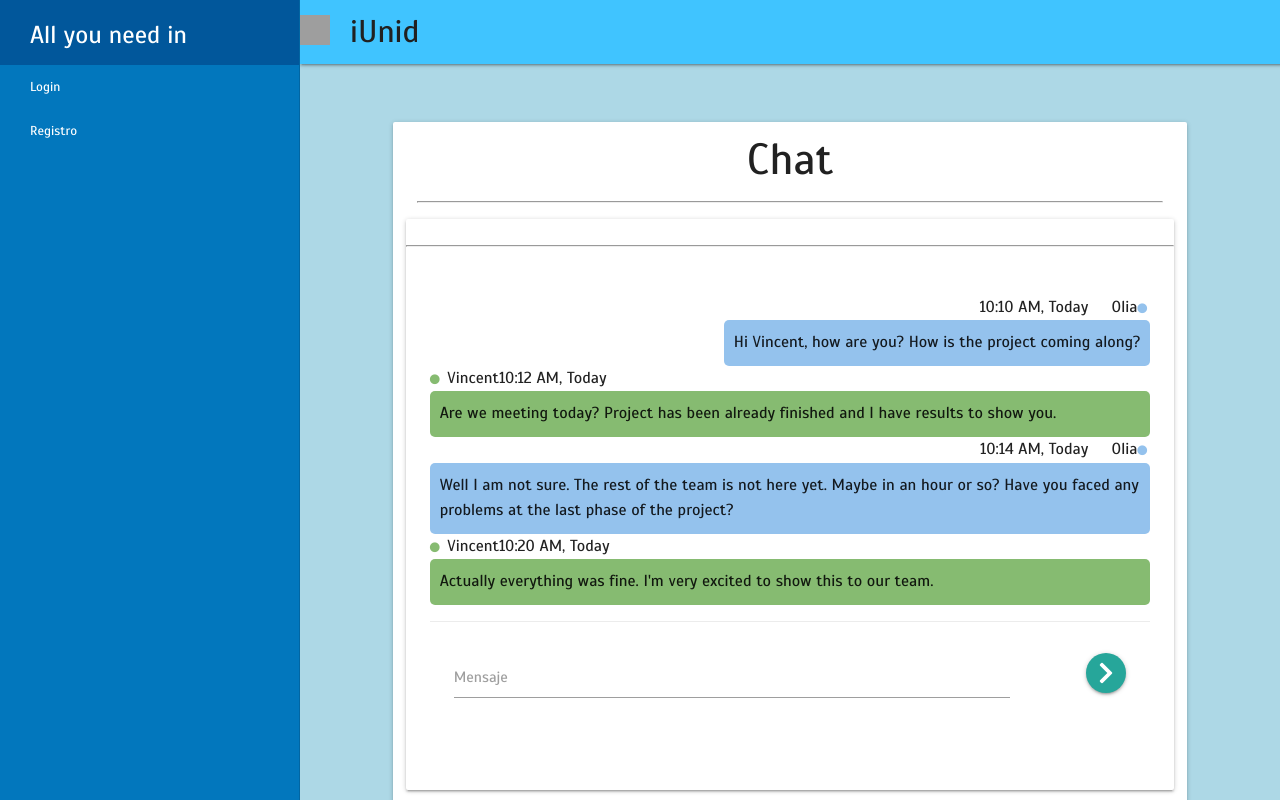
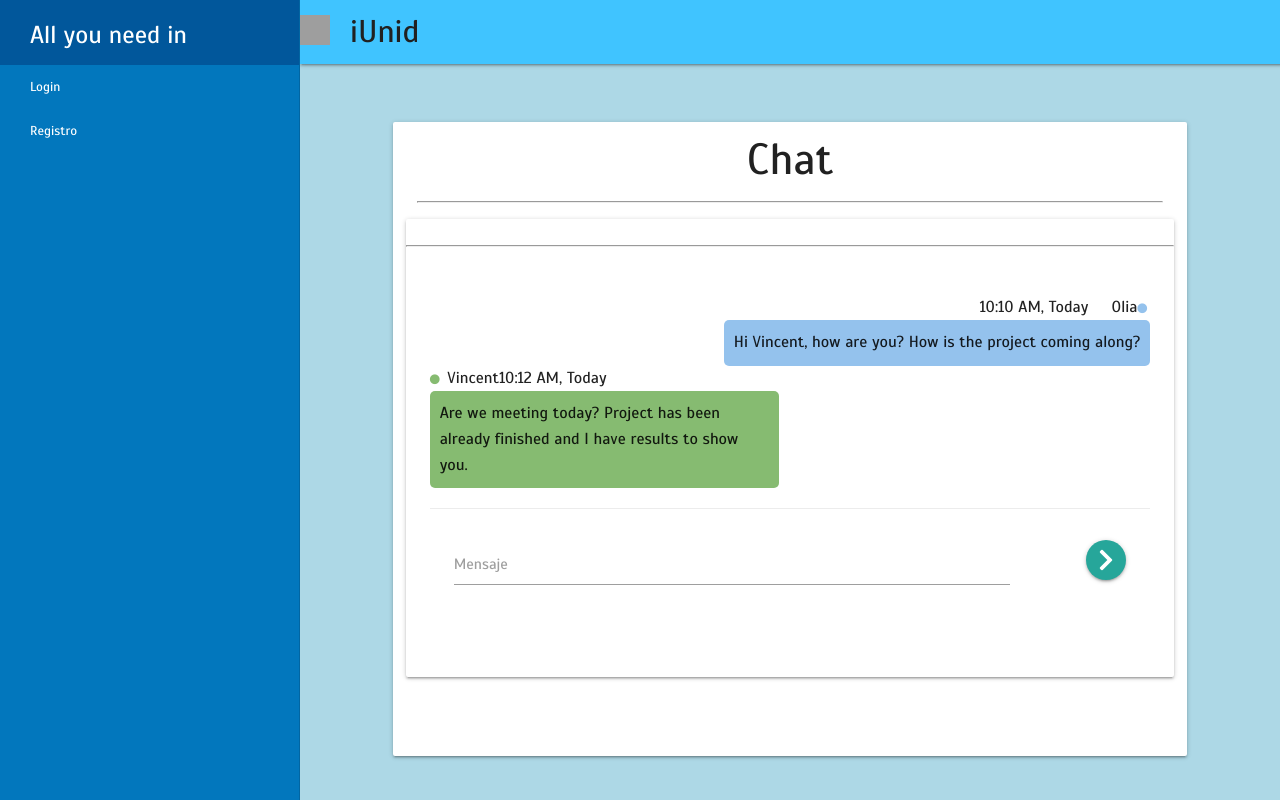
Before and after one commit to jvaler01/iUnidAngularMaterialize, an Angular app: page /iUnidUser/chat in a window 1280 px wide. Shown: the top 800 px of the page. Built offline with nearby package versions, Linux system fonts and the light colour scheme; sample sign-in values are in the browser's storage; grey boxes are pictures that could not be loaded.

Commit message:
chat lobby, other changes in profile and search job, sidebar esp lang

```diff
--- a/src/app/components/iunid-user/profile-user/profile-user.component.ts
+++ b/src/app/components/iunid-user/profile-user/profile-user.component.ts
@@ -30,7 +30,7 @@ export class ProfileUserComponent implements OnInit {
     this.controller.getUser(this.user.token, this.user.userDB.email).subscribe( data => {
       this.data = data;
       //this.data.user.img = 'image-155.jpg';
-      this.data.user.img = 'image-1558206345623.jpg';
+      this.data.user.img = 'image-1558281501964.jpg';
       if(this.data.err){
         this.messageService.takeMessage(this.data.err.message);
         this.router.navigate( ['/error']);
--- a/src/app/components/iunid-user/search-job/search-job.component.html
+++ b/src/app/components/iunid-user/search-job/search-job.component.html
@@ -54,7 +54,7 @@
                   <p>Descripción: {{ project.description }}</p>
                   <p>Fecha de entrega: {{ project.deliveryDate  | date }}</p>
                   <p>Recompensa: {{ project.minPrice }} - {{ project.maxPrice }}</p>
-                  <a *ngIf="project.counterOffer" href="#counterOfferModal" (click)="setCounterOfferData(project._id, project.minPrice, project.maxPrice)" class="btn text-white modal-trigger">Realizar Contra Oferta</a>
+                  <a *ngIf="project.counterOffer" href="#counterOfferModal" (click)="setCounterOfferData(project._id, project.minPrice, project.maxPrice)" class="btn text-white modal-trigger" style="margin-right: 10px">Realizar Contra Oferta</a>
                   <button class="btn" (click)="joinProject(project._id)">Solicitar Entrar</button>
                 </li>
               </ul>
@@ -76,7 +76,7 @@
           <input type="range" (change)="counterOfferDataInput(counterOfferData.value)" id="counterOfferInput" min="1" max="{{ maxPrice + 1000 }}" #counterOfferData/>
         </p>
         <p>
-          Precio del proyecto: {{ minPrice }} - {{ maxPrice }}
+          Precio del proyecto: {{ minPrice }} - {{ maxPrice }} - (más 1000€)
         </p>
         <p>
           Precio seleccionado: {{ counterOfferValue }}
--- a/src/app/components/lobby/chat-room/chat-room.component.html
+++ b/src/app/components/lobby/chat-room/chat-room.component.html
@@ -31,26 +31,10 @@
                           <span class="message-data-name"><i class="fa fa-circle online"></i> Vincent</span>
                           <span class="message-data-time">10:12 AM, Today</span>
                         </div>
-                        <div class="message my-message">
-                          Are we meeting today? Project has been already finished and I have results to show you.
-                        </div>
-                      </li>
-                      <li class="clearfix">
-                        <div class="message-data align-right">
-                          <span class="message-data-time" >10:14 AM, Today</span> &nbsp; &nbsp;
-                          <span class="message-data-name" >Olia</span> <i class="fa fa-circle me"></i>
-                        </div>
-                        <div class="message other-message float-right">
-                          Well I am not sure. The rest of the team is not here yet. Maybe in an hour or so? Have you faced any problems at the last phase of the project?
-                        </div>
-                      </li>
-                      <li>
-                        <div class="message-data">
-                          <span class="message-data-name"><i class="fa fa-circle online"></i> Vincent</span>
-                          <span class="message-data-time">10:20 AM, Today</span>
-                        </div>
-                        <div class="message">
-                          <p class=" my-message">Actually everything was fine. I'm very excited to show this to our team.</p>
+                        <div class="message row">
+                          <div class="col s6">
+                            <p class="my-message">Are we meeting today? Project has been already finished and I have results to show you.</p>
+                          </div>
                         </div>
                       </li>
                     </ul>
--- a/src/app/components/lobby/lobby-room/lobby-room.component.html
+++ b/src/app/components/lobby/lobby-room/lobby-room.component.html
@@ -16,18 +16,8 @@
 
             <tbody>
             <tr>
-              <td>Alvin</td>
+              <td>Logo de proyecto Pepicar 2</td>
               <td>2</td>
-              <td><a [routerLink]="['/iUnidUser/chat']"  class="waves-effect waves-light btn light-blue darken-4">Entrar</a></td>
-            </tr>
-            <tr>
-              <td>Alan</td>
-              <td>10</td>
-              <td><a [routerLink]="['/iUnidUser/chat']" class="waves-effect waves-light btn light-blue darken-4">Entrar</a></td>
-            </tr>
-            <tr>
-              <td>Jonathan</td>
-              <td>5</td>
               <td><a [routerLink]="['/iUnidUser/chat']"  class="waves-effect waves-light btn light-blue darken-4">Entrar</a></td>
             </tr>
             </tbody>
--- a/src/app/components/login/login.component.html
+++ b/src/app/components/login/login.component.html
@@ -35,12 +35,12 @@
         <hr>
         <div class="row">
           <div class="col s12 l6 m6 center user-option">
-            <h4 class="">User?</h4>
+            <h4 class="">Registro de usuario</h4>
             <img (click)="regUser()"  src="assets/img/user-avatar.svg" id="user" class="avatar-r z-depth-1"
                  alt="Responsive image">
           </div>
           <div class="col s12 l6 m6 center">
-            <h4 class="">Company?</h4>
+            <h4 class="">Registro de empresa</h4>
             <img (click)="regCompany()" src="assets/img/company-avatar.svg" id="company" class="avatar-r z-depth-1"
                  alt="Responsive image">
           </div>
--- a/src/app/components/projects/edit-external/edit-external.component.html
+++ b/src/app/components/projects/edit-external/edit-external.component.html
@@ -12,7 +12,7 @@
             <div class="row">
               <div class="input-field col s12">
                 <input id="first_name" type="text" class="" formControlName="name" [ngClass]="{'invalid': form.get('name').errors?.required }">
-                <label for="first_name">Nombre</label>
+                <label for="first_name" active>Nombre</label>
                 <div *ngIf="form.get('name').errors?.required" class="red-text">
                   Este campo es requerido
                 </div>
@@ -25,7 +25,7 @@
               <div class="input-field col s12">
                 <textarea id="desc" class="materialize-textarea" formControlName="desc"
                           [ngClass]="{'invalid': !form.controls['desc'].valid }"></textarea>
-                <label for="desc">Descripción</label>
+                <label for="desc" active>Descripción</label>
                 <div *ngIf="!form.controls['desc'].valid" class="red-text">
                   Mínimo 50 caracteres
                 </div>
@@ -40,7 +40,7 @@
             <div class="row">
               <div class="input-field col s12">
                 <input id="url" type="text" class="" formControlName="url">
-                <label for="url">Url</label>
+                <label for="url" class="active">Url</label>
                 <div *ngIf="form.get('url').value.length === 0" [ngClass]="{'recomend-text': form.get('url').value.length === 0}" class="recomend-text">
                   Este campo es recomendado
                 </div>
--- a/src/app/components/sidebar/sidebar.component.html
+++ b/src/app/components/sidebar/sidebar.component.html
@@ -8,7 +8,7 @@
 
 
 
-  <li><a [routerLink]="[sidebarData.option.route]" class="waves-effect waves-teal white-text">{{ sidebarData.option.name }}</a></li>
+  <li><a [routerLink]="[sidebarData.option.route]" class="collapsible-header waves-effect waves-teal white-text">{{ sidebarData.option.name }}</a></li>
   <li class="no-padding" *ngFor="let option of sidebarData.option2">
     <ul class="collapsible collapsible-accordion">
       <li class="light-blue darken-3"><a class="collapsible-header waves-effect waves-teal white-text">{{ option.name }}</a>
```
Also changed, not shown: src/app/components/sidebar/sidebar.component.ts (+10 -10 lines).
